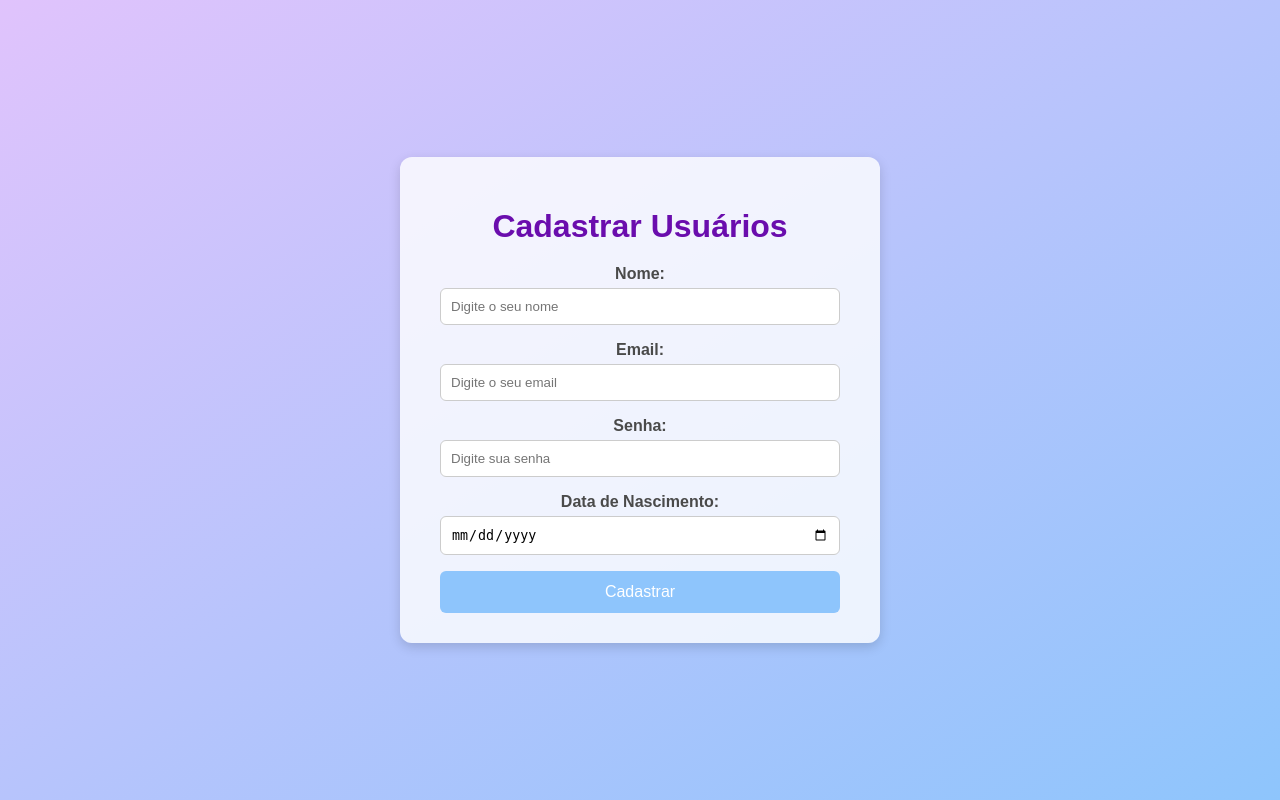
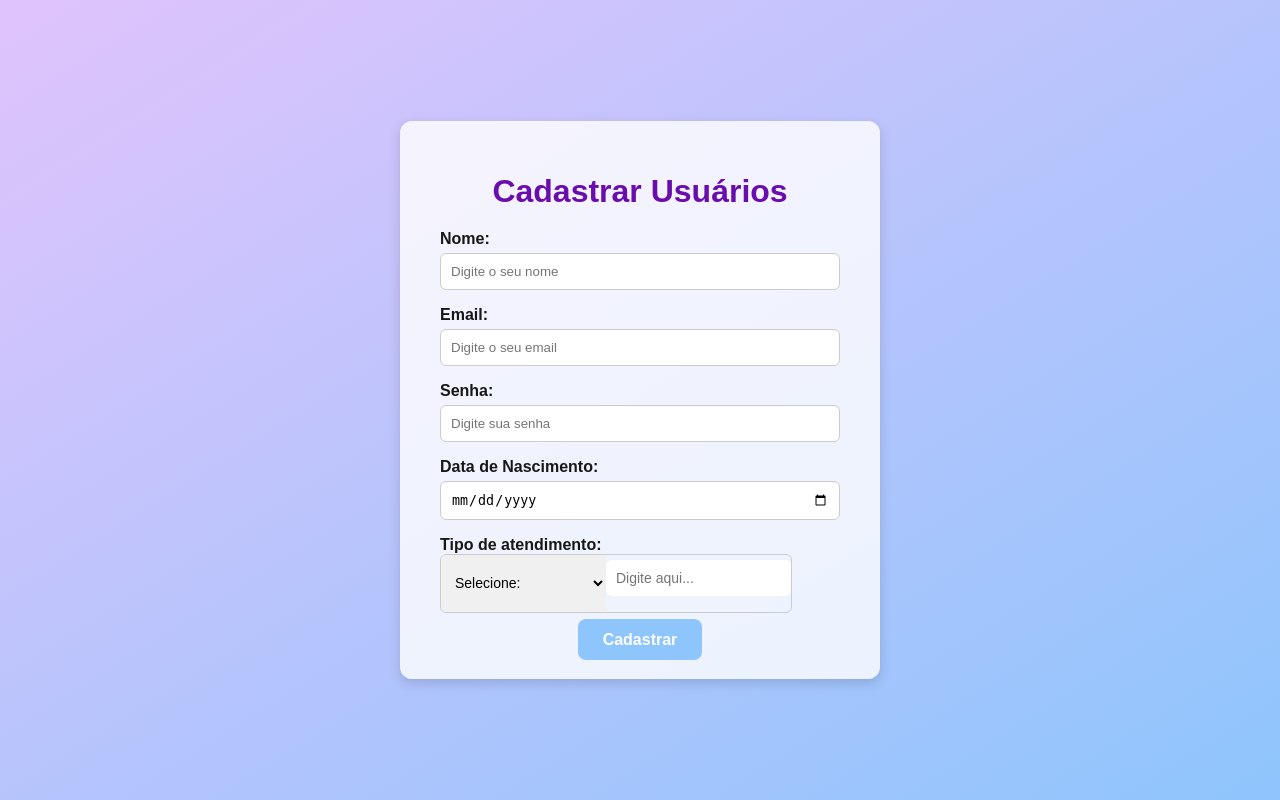
Before and after one commit to nicollycruzbarbosa/atividadelaravel, a PHP site: page /cadastro.php in a window 1280 px wide. Run offline with PHP 8.4, Linux system fonts and the light colour scheme.

Commit message:
Atividade Laravel

```diff
--- a/cadastro.php
+++ b/cadastro.php
@@ -49,12 +49,57 @@
             id="date"
             required
         >
+       <style>
+  .campo-combinado {
+    display: flex;
+    align-items: stretch; /* deixa todos com a mesma altura */
+    border: 1px solid #ccc;
+    border-radius: 6px;
+    overflow: hidden;
+    max-width: 350px;
+  }
 
-            <div class="error"></div>
+  .campo-combinado select,
+  .campo-combinado input {
+    border: none;
+    padding: 10px;
+    font-size: 14px;
+    outline: none;
+  }
+
+  .campo-combinado select {
+    background: #f0f0f0;
+    cursor: pointer;
+  }
+
+  .campo-combinado input {
+    flex: 1; /* ocupa o espaço restante */
+  }
+</style>
+
+<label for="tipoAtendimento">Tipo de atendimento:</label>
+<div class="campo-combinado">
+  <select id="tipoAtendimento">
+    <option value="">Selecione:</option>
+    <option value="Consulta">Consulta Presencial</option>
+    <option value="Emergência">Emergência</option>
+    <option value="Exame">Exame</option>
+    <option value="Clínico Geral">Clínico Geral</option>
+    <option value="Pediatria">Pediatria</option>
+    <option value="Teleconsulta">TeleConsulta</option>
+  </select>
+  <input type="text" placeholder="Digite aqui...">
+</div>
 
 
+
+
+
+        <div class="error"></div>
+        <br>
+
         <!-- Botão de Enviar -->
-        <button type="submit">Cadastrar</button>
+        <a href="cadastro.php">Cadastrar</a>
     </form>
 </body>
 </html>
--- a/html.php
+++ b/html.php
@@ -8,7 +8,7 @@
     </head>
 
 <body>
-    <h1>Seja bem-vindo(a)! Cadastre-se ✅</h1>
+    <h1>Seja bem-vindo(a) ao Hospital NISA! Cadastre-se ✅</h1>
 
     <a href="cadastro.php">Cadastrar</a>
 </body>
--- a/style.css
+++ b/style.css
@@ -59,14 +59,19 @@ body {
 
         label {
             font-weight: bold;
-            color: #4a4a4a;
-            text-align: left;
+            color: #181717;
+            margin: 0;
+            padding: 0px;
+            display: flex;
+            justify-content: left;
+            align-items: left;
         }
 
         input[type="text"],
         input[type="email"],
         input[type="password"],
-        input[type="date"] {
+        input[type="date"],
+        input[type="text"] {
             width: 100%;
             padding: 10px;
             margin-top: 5px;
```
